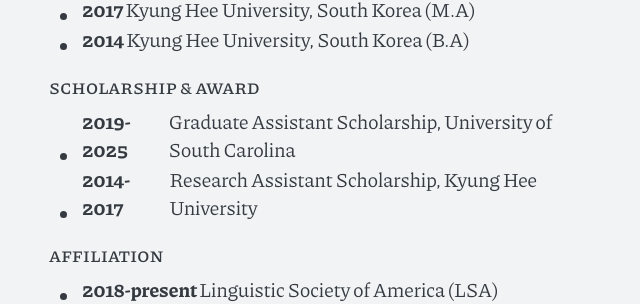
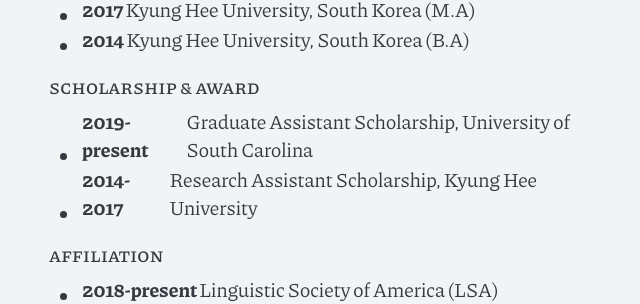
Before and after one commit to rsim89/rsim89.github.io, a Jekyll site: the page built from cv.md, in a window 1280 px wide. Shown: the part 167-471 px from the top of the page, without its empty margins (318-958 px from the left). Built offline with Jekyll 4.4.1, drawn with Linux system fonts in a browser that asks for light colours.

Commit message:
Update cv.md

```diff
--- a/cv.md
+++ b/cv.md
@@ -9,7 +9,7 @@ title: CV
 - **2014** | Kyung Hee University, South Korea (B.A)
 
 ### Scholarship & Award
-- **2019-2025** | Graduate Assistant Scholarship, University of South Carolina
+- **2019-present** | Graduate Assistant Scholarship, University of South Carolina
 - **2014-2017** | Research Assistant Scholarship, Kyung Hee University
 
 ### Affiliation
```
